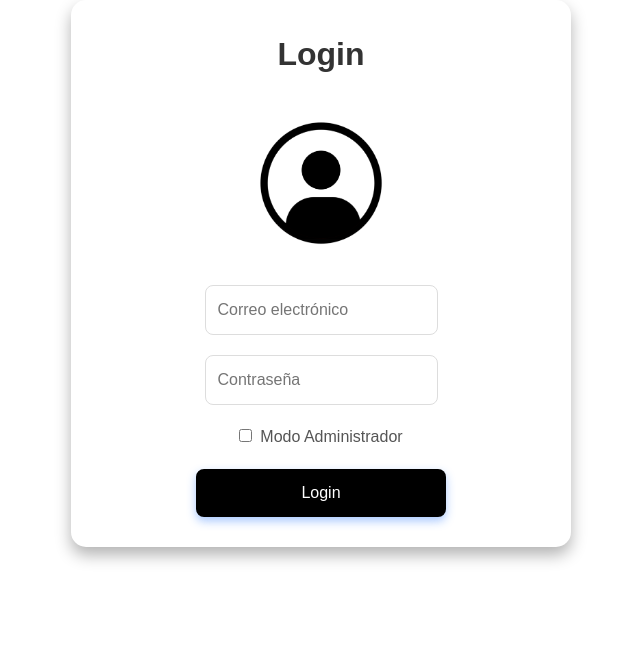
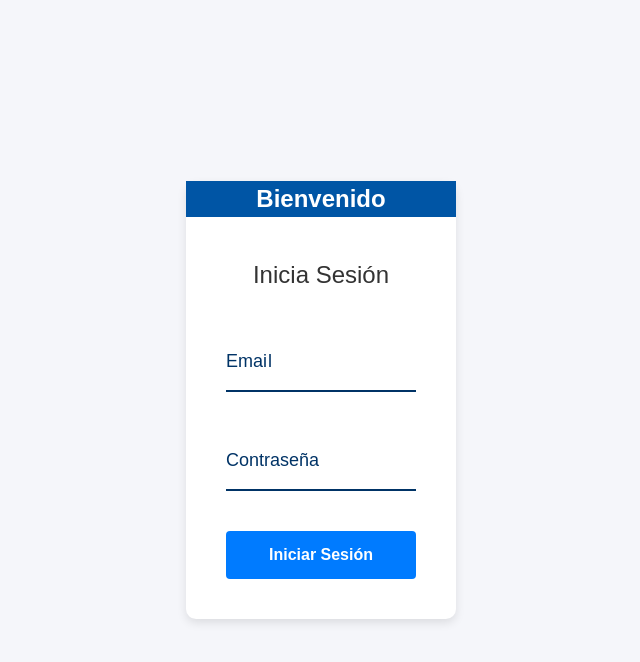
Before and after one commit to JesusRodrigoV/UAC-Pucarani-Web, a Vue app: page /login in a window 1280 px wide. Shown: the top 662 px of the page, without its empty margins (319-959 px from the left). Built offline with nearby package versions, Linux system fonts and the light colour scheme.

Commit message:
Cambio diseño login

```diff
--- a/src/views/login.vue
+++ b/src/views/login.vue
@@ -1,22 +1,73 @@
 <template>
-  <div class="contenedor-form">
-      <form class="form-login" @submit.prevent="handleLogin">
-          <h1>Login</h1>
-          <div class="imgLogin">
-              <img src="@/assets/images/login.png" alt="">
+    <div class="wrapper">
+        <!-- Sección de Bienvenida e Iniciar Sesión -->
+        <div class="container main">
+            <div class="row">
+                <!-- Lado de Bienvenida -->
+                <div class="side-image">
+                    <div class="text">
+                        <h4 class="text-white">Bienvenido</h4>
                     </div>
-          <div>
-              <input type="text" v-model="email" class="txtLogin" placeholder="Correo electrónico" />
                 </div>
-          <div>
-              <input type="password" v-model="password" class="txtLogin" placeholder="Contraseña" />
+
+                <!-- Lado de Iniciar Sesión -->
+                <div class="right">
+                    <div class="input-box">
+                        <header>Inicia Sesión</header>
                     </div>
-          <div>
-              <input type="checkbox" v-model="isAdmin" id="adminMode" />
-              <label for="adminMode">Modo Administrador</label>
+                    <form @submit.prevent="handleSubmit">
+                        <div class="form-control">
+                            <input type="email" v-model="email" required="">
+                            <label>
+                                <span style="transition-delay:0ms">E</span><span
+                                    style="transition-delay:40ms">m</span><span
+                                    style="transition-delay:80ms">a</span><span
+                                    style="transition-delay:120ms">i</span><span style="transition-delay:200ms">l</span>
+                                 </label>
                         </div>
-          <button type="submit" class="btnLogin">Login</button>
+                        <div class="form-control">
+                            <input type="password" v-model="password" required="">
+                            <label>
+                                <span style="transition-delay:0ms">C</span><span
+                                    style="transition-delay:40ms">o</span><span
+                                    style="transition-delay:80ms">n</span><span
+                                    style="transition-delay:120ms">t</span><span
+                                    style="transition-delay:160ms">r</span><span
+                                    style="transition-delay:200ms">a</span><span
+                                    style="transition-delay:240ms">s</span><span
+                                    style="transition-delay:280ms">e</span><span
+                                    style="transition-delay:320ms">ñ</span><span style="transition-delay:360ms">a</span>
+                                 </label>
+                        </div>
+                        <div class="input-field">
+                            <input type="submit" class="submit" value="Iniciar Sesión" />
+                        </div>
+
                     </form>
+                </div>
+
+            </div>
+        </div>
+
+        <!-- Modal de error -->
+        <div v-if="errorMessage" class="modal">
+            <div class="modal-content">
+                <div class="modal-body">
+                    <h5>{{ errorMessage }}</h5>
+                </div>
+                <div class="modal-footer">
+                    <button class="btn-secondary" @click="closeModal">Cerrar</button>
+                </div>
+            </div>
+        </div>
+
+        <!-- Alerta -->
+        <div v-if="alertMessage" class="alert-container">
+            <div class="alert" :class="`alert-${alertType}`">
+                {{ alertMessage }}
+                <button @click="closeAlert"><i class='bx bx-x'></i></button>
+            </div>
+        </div>
     </div>
 </template>
 
@@ -24,142 +75,192 @@
 export default {
     data() {
         return {
-          email: '',
-          password: '',
-          isAdmin: false
+            email: "",
+            password: "",
+            errorMessage: "",
+            alertMessage: "",
+            alertType: "success",
         };
     },
     methods: {
-      handleLogin() {
-          if (this.isAdmin) {
-              // Redirige a la página de administración solo si el modo admin está activo
-              this.$router.push({ name: 'AdminPage' });
+        handleSubmit() {
+            if (this.email !== "test@example.com" || this.password !== "password") {
+                this.errorMessage = "Credenciales incorrectas. Por favor, verifica tus datos.";
             } else {
-              // Para manejar el login normal
-              alert('Login normal');
+                this.alertMessage = "Inicio de sesión exitoso.";
+                this.alertType = "success";
             }
-      }
-  }
+        },
+        closeModal() {
+            this.errorMessage = "";
+        },
+        closeAlert() {
+            this.alertMessage = "";
+        },
+    },
 };
 </script>
 
 <style scoped>
-* {
-    margin: 0;
-    font-family: 'Poppins', sans-serif;
-    box-sizing: border-box;
-}
-
-html, body {
-    height: 100%;
-    width: 100%;
-    background: linear-gradient(135deg, #6a11cb, #2575fc);
+/* General */
+.wrapper {
   display: flex;
   justify-content: center;
   align-items: center;
-    overflow: hidden;
+  height: 100vh;
+  background-color: #f5f6fa;
+  padding: 20px;
 }
 
-.contenedor-form {
+.container {
+  /* display: flex;
+  max-width: 900px;
+  width: 100%;*/
+  background: #ffffff;
+  box-shadow: 0 4px 10px rgba(0, 0, 0, 0.1);
+  border-radius: 10px;
+  /* overflow: hidden; */
+}
+
+/* Lado de Bienvenida */
+.side-image {
+  flex: 1;
+  /* background: url("src/assets/images/infra/principal.jpg") center/cover no-repeat; */
+  background-color: var(--azul-hover);
   display: flex;
   align-items: center;
   justify-content: center;
-    width: 100%;
+  color: white;
 }
 
-.form-login {
-    display: flex;
-    width: 90%;
-    max-width: 500px;
-    flex-direction: column;
-    align-items: center;
-    padding: 30px;
-    border-radius: 15px;
-    background-color: #fff;
-    box-shadow: 0 8px 16px rgba(0, 0, 0, 0.3);
-    gap: 20px;
-    transform: scale(1);
-    transition: transform 0.3s ease;
+.side-image .text h4 {
+  color: white;
+  font-size: 24px;
+  font-weight: bold;
 }
 
-.form-login:hover {
-    transform: scale(1.05);
+/* Lado de Iniciar Sesión */
+.right {
+  flex: 1;
+  padding: 40px;
+  display: flex;
+  flex-direction: column;
+  justify-content: center;
 }
 
-h1 {
-    color: #333;
-    font-size: 2rem;
-    margin-bottom: 10px;
+.input-box {
+  text-align: center;
 }
 
-.imgLogin img {
-    width: 150px;
-    height: auto;
-    animation: fadeIn 1s ease;
+.input-box header {
+  font-size: 1.5rem;
+  margin-bottom: 20px;
+  color: #333;
 }
 
-@keyframes fadeIn {
-    from { opacity: 0; transform: translateY(-10px); }
-    to { opacity: 1; transform: translateY(0); }
+.form-control {
+  position: relative;
+  margin: 20px 0 40px;
+  width: 190px;
 }
 
-.txtLogin {
+.form-control input {
+  background-color: transparent;
+  border: 0;
+  border-bottom: 2px var(--azul-principal) solid;
+  display: block;
   width: 100%;
-    font-size: 1rem;
-    padding: 12px;
-    border: 1px solid #ddd;
-    border-radius: 8px;
-    outline: none;
-    transition: all 0.3s ease;
+  padding: 15px 0;
+  font-size: 18px;
+  color: var(--azul-principal);
 }
 
-.txtLogin:focus {
-    border-color: #2575fc;
-    box-shadow: 0 0 8px rgba(37, 117, 252, 0.3);
+.form-control input:focus,
+.form-control input:valid {
+  outline: 0;
+  border-bottom-color: var(--azul-principal);
 }
 
-.btnLogin {
-    width: 100%;
-    max-width: 250px;
-    font-size: 1rem;
-    padding: 12px;
-    border-radius: 8px;
-    border: none;
-    cursor: pointer;
-    color: #fff;
-    background-color: #000000;
-    transition: all 0.3s ease;
-    box-shadow: 0 4px 10px rgba(37, 117, 252, 0.4);
+.form-control label {
+  position: absolute;
+  top: 15px;
+  left: 0;
+  pointer-events: none;
 }
 
-.btnLogin:hover {
-    background-color: #0a2b97;
-    box-shadow: 0 6px 14px rgba(3, 5, 114, 0.5);
+.form-control label span {
+  display: inline-block;
+  font-size: 18px;
+  min-width: 5px;
+  color: var(--azul-principal);
+  transition: 0.3s cubic-bezier(0.68, -0.55, 0.265, 1.55);
 }
 
-input[type="checkbox"] {
-    margin-right: 8px;
+.form-control input:focus+label span,
+.form-control input:valid+label span {
+  color: var(--azul-principal);
+  transform: translateY(-30px);
 }
 
-label {
-    color: #555;
+/* Botón de envío */
+.submit {
+  width: 100%;
+  padding: 12px;
+  background: #007bff;
+  color: white;
+  border: none;
+  border-radius: 4px;
+  cursor: pointer;
+  font-weight: bold;
+  transition: background 0.3s ease;
 }
 
-@media (max-width: 750px) {
-    .form-login {
-        width: 90%;
-        padding: 20px;
+.submit:hover {
+  background: #0056b3;
 }
 
-    .txtLogin, .btnLogin {
-        font-size: 0.9rem;
+/* Modal de error */
+.modal {
+  position: fixed;
+  top: 0;
+  left: 0;
+  width: 100%;
+  height: 100%;
+  background: rgba(0, 0, 0, 0.5);
+  display: flex;
+  align-items: center;
+  justify-content: center;
+}
+
+.modal-content {
+  background: #f8d7da;
+  padding: 20px;
+  border-radius: 8px;
+  width: 300px;
+  text-align: center;
+  box-shadow: 0 4px 8px rgba(0, 0, 0, 0.2);
+}
+
+.btn-secondary {
+  background-color: #6c757d;
+  color: white;
+  border: none;
+  padding: 10px 20px;
+  border-radius: 4px;
+  cursor: pointer;
+}
+
+.btn-secondary:hover {
+  background-color: #5a6268;
+}
+
+/* Responsividad */
+@media (max-width: 768px) {
+  .container {
+    flex-direction: column;
+  }
+  .side-image {
+    height: 200px;
   }
 }
-
-@media (max-width: 480px) {
-    .txtLogin, .btnLogin {
-        font-size: 0.85rem;
-    }
-}
-
 </style>
```
Lines whose indentation alone changed are shown as unchanged.
